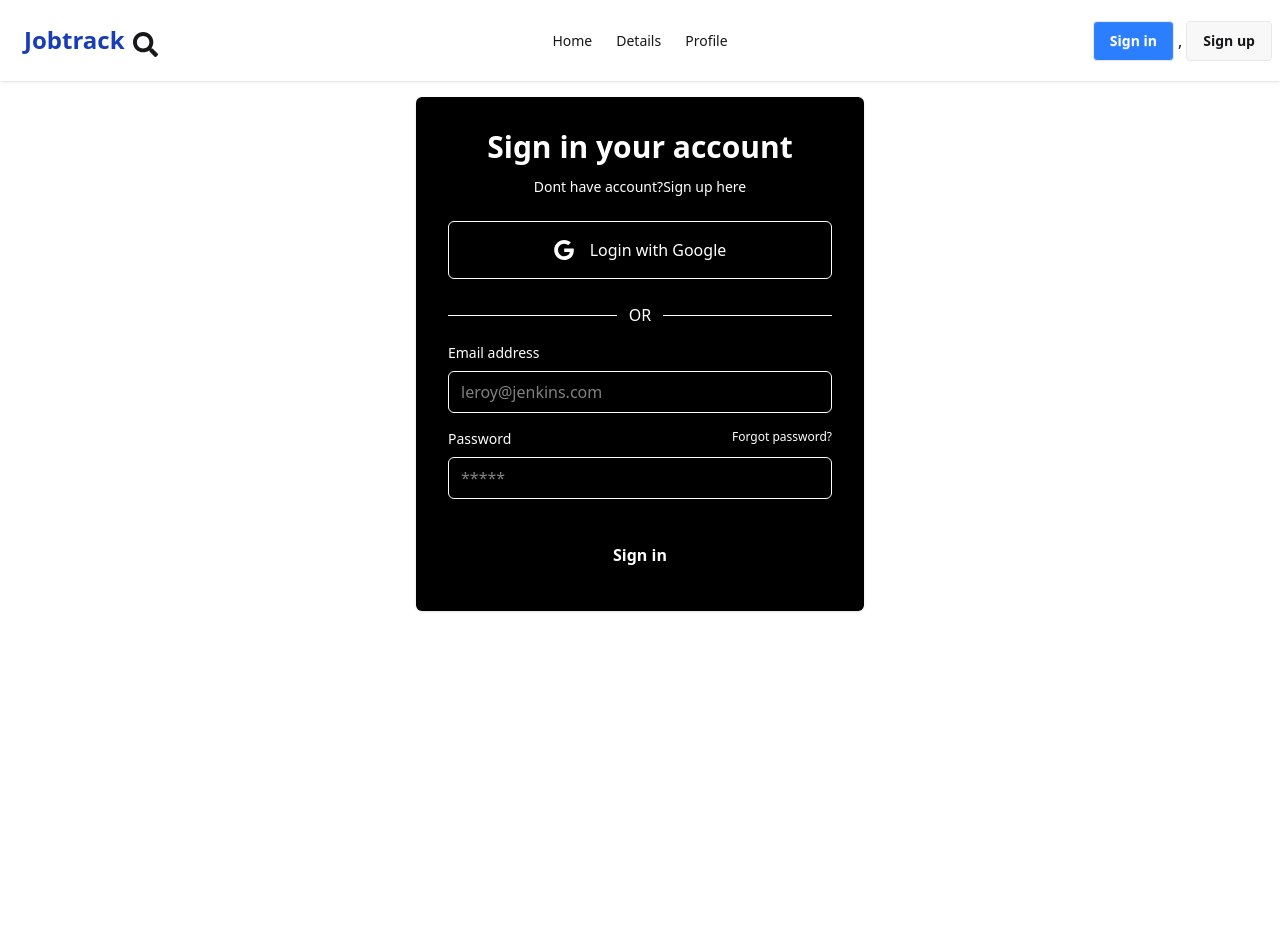
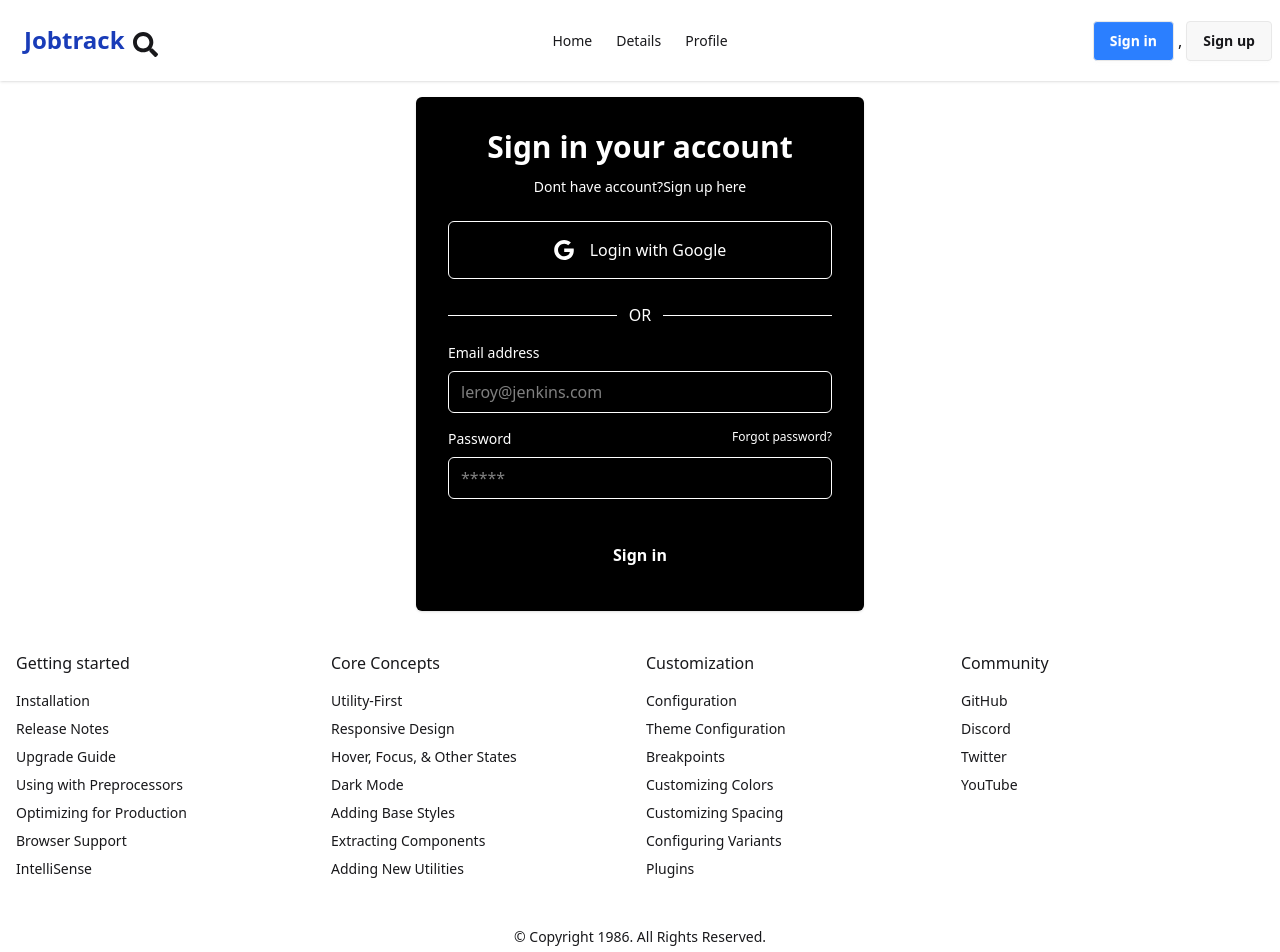
Before and after one commit to Abdul-Aziz-wasi/Job-Track, a React (Vite) app: page /signin in a window 1280 px wide. Shown: the top 952 px of the page. Before the commit the page ends 800 px from the top, so only its background shows below. Built offline with nearby package versions, Linux system fonts and the light colour scheme; no server answers.

Commit message:
added some code

```diff
--- /dev/null
+++ b/src/Footer.jsx
@@ -0,0 +1,59 @@
+import React from 'react';
+
+const Footer = () => {
+    return (
+        <footer className="p-6 dark:bg-gray-100 dark:text-gray-800 mt-4 px-4">
+        <div className="container grid grid-cols-2 mx-auto gap-x-3 gap-y-8 sm:grid-cols-3 md:grid-cols-4">
+            <div className="flex flex-col space-y-4">
+                <h2 className="font-medium">Getting started</h2>
+                <div className="flex flex-col space-y-2 text-sm dark:text-gray-600">
+                    <a rel="noopener noreferrer" href="#">Installation</a>
+                    <a rel="noopener noreferrer" href="#">Release Notes</a>
+                    <a rel="noopener noreferrer" href="#">Upgrade Guide</a>
+                    <a rel="noopener noreferrer" href="#">Using with Preprocessors</a>
+                    <a rel="noopener noreferrer" href="#">Optimizing for Production</a>
+                    <a rel="noopener noreferrer" href="#">Browser Support</a>
+                    <a rel="noopener noreferrer" href="#">IntelliSense</a>
+                </div>
+            </div>
+            <div className="flex flex-col space-y-4">
+                <h2 className="font-medium">Core Concepts</h2>
+                <div className="flex flex-col space-y-2 text-sm dark:text-gray-600">
+                    <a rel="noopener noreferrer" href="#">Utility-First</a>
+                    <a rel="noopener noreferrer" href="#">Responsive Design</a>
+                    <a rel="noopener noreferrer" href="#">Hover, Focus, &amp; Other States</a>
+                    <a rel="noopener noreferrer" href="#">Dark Mode</a>
+                    <a rel="noopener noreferrer" href="#">Adding Base Styles</a>
+                    <a rel="noopener noreferrer" href="#">Extracting Components</a>
+                    <a rel="noopener noreferrer" href="#">Adding New Utilities</a>
+                </div>
+            </div>
+            <div className="flex flex-col space-y-4">
+                <h2 className="font-medium">Customization</h2>
+                <div className="flex flex-col space-y-2 text-sm dark:text-gray-600">
+                    <a rel="noopener noreferrer" href="#">Configuration</a>
+                    <a rel="noopener noreferrer" href="#">Theme Configuration</a>
+                    <a rel="noopener noreferrer" href="#">Breakpoints</a>
+                    <a rel="noopener noreferrer" href="#">Customizing Colors</a>
+                    <a rel="noopener noreferrer" href="#">Customizing Spacing</a>
+                    <a rel="noopener noreferrer" href="#">Configuring Variants</a>
+                    <a rel="noopener noreferrer" href="#">Plugins</a>
+                </div>
+            </div>
+            <div className="flex flex-col space-y-4">
+                <h2 className="font-medium">Community</h2>
+                <div className="flex flex-col space-y-2 text-sm dark:text-gray-600">
+                    <a rel="noopener noreferrer" href="#">GitHub</a>
+                    <a rel="noopener noreferrer" href="#">Discord</a>
+                    <a rel="noopener noreferrer" href="#">Twitter</a>
+                    <a rel="noopener noreferrer" href="#">YouTube</a>
+                </div>
+            </div>
+        </div>
+        <div className="flex items-center justify-center px-6 pt-12 text-sm">
+            <span className="dark:text-gray-600">© Copyright 1986. All Rights Reserved.</span>
+        </div>
+    </footer>)
+};
+
+export default Footer;
--- a/src/Root/Root.jsx
+++ b/src/Root/Root.jsx
@@ -3,6 +3,7 @@ import { Outlet } from 'react-router';
 import Navbar from '../Navbar';
 import { createUserWithEmailAndPassword,  onAuthStateChanged,  signInWithEmailAndPassword, signOut } from 'firebase/auth';
 import { auth } from '../firebase/firebase.config';
+import Footer from '../Footer';
 
 export const valueContext =createContext()
 const Root = () => {
@@ -75,6 +76,7 @@ const Root = () => {
             <valueContext.Provider value={contextValue}>
             <Navbar></Navbar>
             <Outlet></Outlet>
+            <Footer></Footer>
             </valueContext.Provider>
         </div>
     );
--- a/src/SignIn.jsx
+++ b/src/SignIn.jsx
@@ -3,8 +3,11 @@ import React, {  useContext } from 'react';
 import { NavLink, useNavigate } from 'react-router';
 
 import { valueContext } from './Root/Root';
+import { GoogleAuthProvider, signInWithPopup } from 'firebase/auth';
+import { auth } from './firebase/firebase.config';
 
 const SignIn = () => {
+    const provider =new GoogleAuthProvider
     const {handleSignIn,setUser} =useContext(valueContext)
     const handleSubmit =(e)=>{
         e.preventDefault()
@@ -14,6 +17,15 @@ const SignIn = () => {
         setUser()
 
     }
+  const handleGoogle =()=>{
+
+    signInWithPopup(auth,provider).then(result=>{
+        console.log(result)
+
+    }).catch(error=>{
+        console.log(error)
+    })
+  }
     const navigate =useNavigate()
     return (
         <div className="w-full max-w-md p-4 rounded-md shadow sm:p-8 bg-black mx-auto text-white my-4">
@@ -22,7 +34,7 @@ const SignIn = () => {
 		<NavLink to="/signup" href="#" rel="noopener noreferrer" className="focus:underline hover:underline">Sign up here</NavLink>
 	</p>
 	<div className="my-6 space-y-4">
-		<button aria-label="Login with Google" type="button" className="flex items-center justify-center w-full p-4 space-x-4 border rounded-md focus:ring-2 focus:ring-offset-1 dark:border-gray-600 focus:dark:ring-violet-600">
+		<button onClick={handleGoogle} aria-label="Login with Google" type="button" className="flex items-center justify-center w-full p-4 space-x-4 border rounded-md focus:ring-2 focus:ring-offset-1 dark:border-gray-600 focus:dark:ring-violet-600">
 			<svg xmlns="http://www.w3.org/2000/svg" viewBox="0 0 32 32" className="w-5 h-5 fill-current">
 				<path d="M16.318 13.714v5.484h9.078c-0.37 2.354-2.745 6.901-9.078 6.901-5.458 0-9.917-4.521-9.917-10.099s4.458-10.099 9.917-10.099c3.109 0 5.193 1.318 6.38 2.464l4.339-4.182c-2.786-2.599-6.396-4.182-10.719-4.182-8.844 0-16 7.151-16 16s7.156 16 16 16c9.234 0 15.365-6.49 15.365-15.635 0-1.052-0.115-1.854-0.255-2.651z"></path>
 			</svg>
--- a/src/router/router.js
+++ b/src/router/router.js
@@ -11,7 +11,7 @@ import JobInfo from "../JobInfo";
 import JobApply from "../JobApply";
 import SignIn from "../SignIn";
 import SignUp from "../SignUp";
-import PrivateRoute from "../PrivateRoute";
+
 
 
 
```
